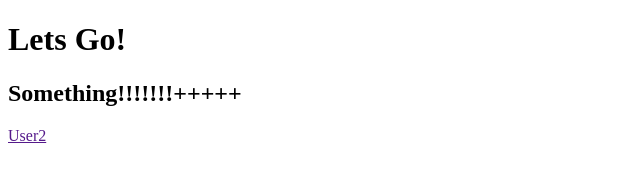
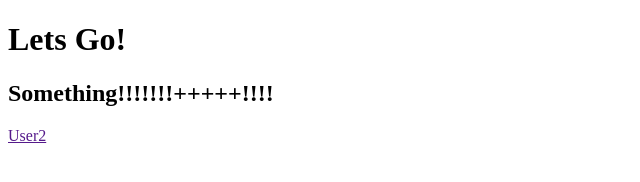
Before and after one commit to SpiritUrban/community-tree, a plain HTML site: page index.html in a window 1280 px wide. Shown: the full height of the page, 0-640 px from the left. Drawn offline with Linux system fonts and the light colour scheme.

Commit message:
Update index.html

```diff
--- a/index.html
+++ b/index.html
@@ -9,7 +9,7 @@
 <body>
 
     <h1>Lets Go!</h1>
-    <h2>Something!!!!!!!+++++</h2>
+    <h2>Something!!!!!!!+++++!!!!</h2>
 
     <a href="">User2</a>
 
```
